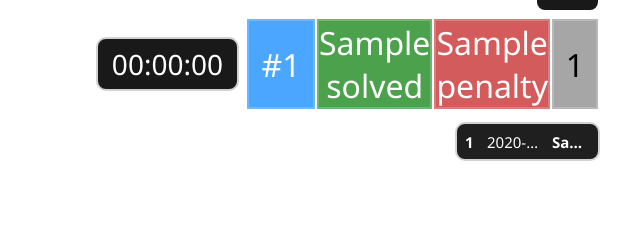
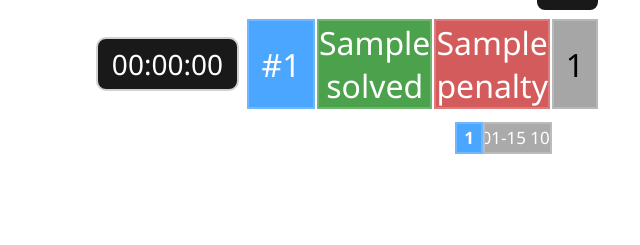
Before and after one commit to tarjen/QOJ-live-widget, a Flask app: template templates/overlay.html in a window 1320 px wide. Shown: the part 55-300 px from the top of the page, without its empty margins (680-1320 px from the left). Run offline with Flask 3, Linux system fonts and the light colour scheme; the template is opened without the code that fills it: most values are stand-ins (such as "Sample title", 1, 10 or a date in 2020).

Commit message:
Match submission timeline to standings style

```diff
--- a/templates/overlay.html
+++ b/templates/overlay.html
@@ -118,40 +118,43 @@ td.success {
             width: 145px;
         }
         .submissions {
-            width: 125px;
+            width: 145px;
             max-height: 300px;
             overflow: hidden;
             font-family: 'Segoe UI', Arial, sans-serif;
             color: #fff;
-            background: rgba(0,0,0,0.88);
-            border: 2px solid rgba(255,255,255,0.8);
-            border-radius: 10px;
-            padding: 6px 8px;
         }
         .submission-row {
             display: grid;
-            grid-template-columns: 16px minmax(0, 1fr) 38px;
-            gap: 6px;
+            grid-template-columns: 28px 69px 48px;
             align-items: center;
-            min-height: 23px;
-            font-size: 15px;
-            line-height: 18px;
-            border-top: 1px solid rgba(255,255,255,0.18);
+            height: 32px;
+            font-size: 17px;
+            line-height: 20px;
         }
-        .submission-row:first-of-type {
-            border-top: 0;
+        .submission-row + .submission-row {
+            margin-top: 2px;
         }
         .submission-cell {
+            box-sizing: border-box;
+            display: flex;
+            align-items: center;
+            justify-content: center;
+            height: 32px;
             overflow: hidden;
             text-overflow: ellipsis;
             white-space: nowrap;
+            border: 2px solid rgba(255,255,255,0.2);
         }
         .submission-result {
             font-weight: 700;
-            text-align: right;
         }
         .submission-problem {
             font-weight: 700;
+            background-color: rgba(30, 144, 255, 0.8);
+        }
+        .submission-time {
+            background-color: #aaa;
         }
         .submission-empty {
             overflow: hidden;
@@ -159,15 +162,21 @@ td.success {
             line-height: 18px;
             text-overflow: ellipsis;
             white-space: nowrap;
+            color: #fff;
+            background: rgba(0,0,0,0.9);
+            border: 2px solid rgba(255,255,255,0.8);
+            border-radius: 8px;
+            padding: 6px 8px;
         }
         .submission-result.accepted {
-            color: #8df58d;
+            background-color: rgba(32, 139, 32, 0.8);
         }
         .submission-result.failed {
-            color: #ff9a9a;
+            background-color: rgba(200, 50, 50, 0.8);
         }
         .submission-result.pending {
-            color: #ffe58a;
+            color: #000;
+            background-color: rgba(255,238,170,1.000);
         }
     </style>
 </head>
--- a/templates/overlay_update.html
+++ b/templates/overlay_update.html
@@ -33,7 +33,7 @@
                 {% for submission in contest.submissions['items'] %}
                 <div class="submission-row">
                     <div class="submission-cell submission-problem">{{ submission.problem_index }}</div>
-                    <div class="submission-cell">{{ submission.contest_time }}</div>
+                    <div class="submission-cell submission-time">{{ submission.contest_time }}</div>
                     <div class="submission-cell submission-result {{ submission.class }}">{{ submission.marker }}</div>
                 </div>
                 {% endfor %}
```
